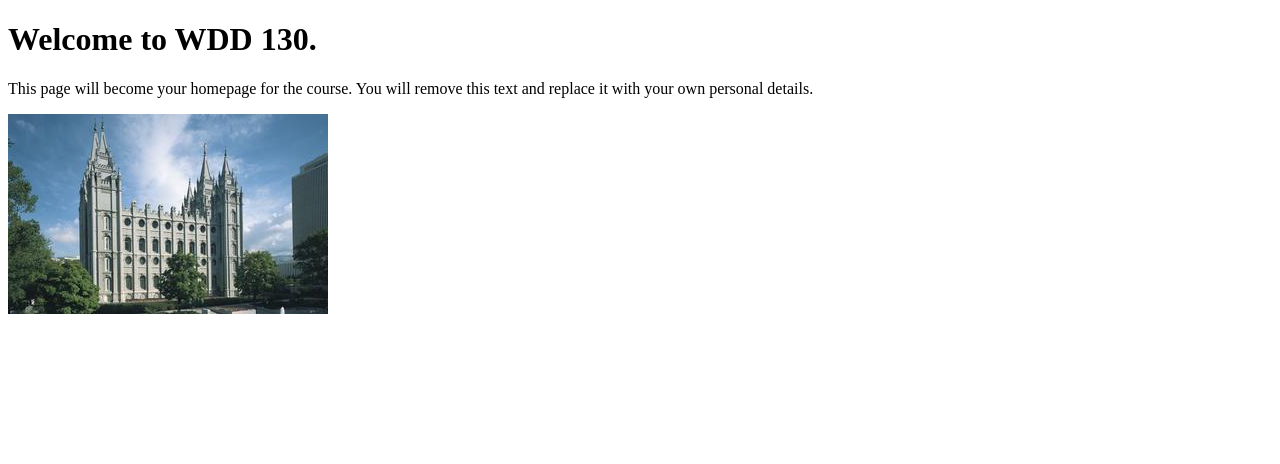
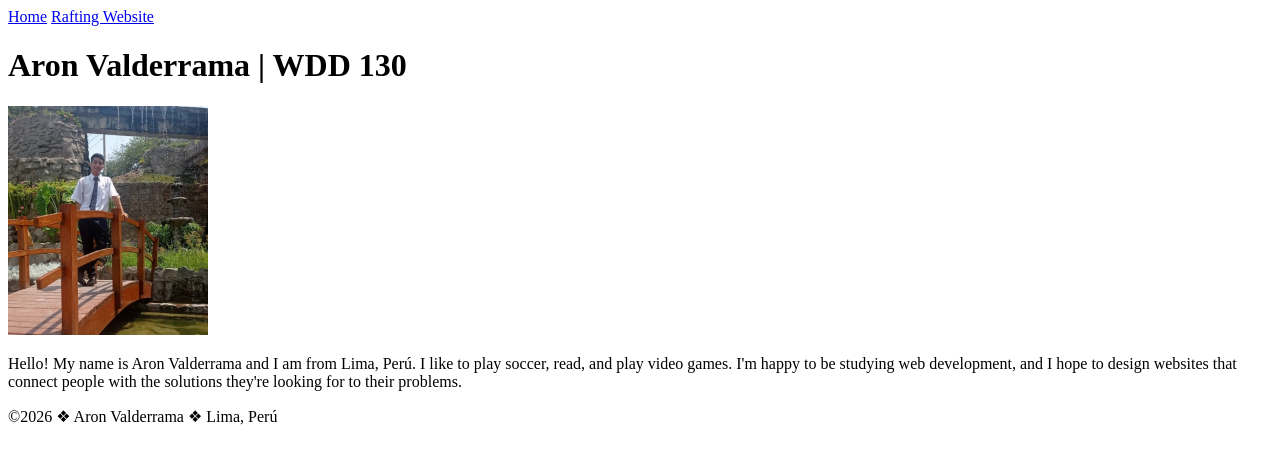
Before and after one commit to avalderrama07/wdd130, a plain HTML site: page index.html in a window 1280 px wide. Drawn offline with Linux system fonts and the light colour scheme.

Commit message:
Complete homepage html structure

```diff
--- a/index.html
+++ b/index.html
@@ -1,14 +1,30 @@
 <!DOCTYPE html>
 <html lang="en">
+
 <head>
     <meta charset="UTF-8">
     <meta name="viewport" content="width=device-width, initial-scale=1.0">
-    <title>WDD 130 | Personal Homepage</title>
+    <title>Aron Valderrama | WDD 130</title>
 </head>
+
 <body>
-    <h1>Welcome to WDD 130.</h1>
-    <p>This page will become your homepage for the course. You will remove this text and replace it with your own personal details.</p>
+    <header>
+        <nav>
+            <a href="#">Home</a>
+            <a href="wwr/">Rafting Website</a>
+        </nav>
+    </header>
+    <main>
+        <h1>Aron Valderrama | WDD 130</h1>
+        <img src="images/profile.jpg" alt="Hello, my name is Aron Valderrama." width="200">
+        <p>Hello! My name is Aron Valderrama and I am from Lima, Perú. I like to play soccer, read,
+            and play video games. I'm happy to be studying web development, and I hope to design
+            websites that connect people with the solutions they're looking for to their problems.
+        </p>
+    </main>
+    <footer>
+        <p>©2026 ❖ Aron Valderrama ❖ Lima, Perú</p>
+    </footer>
+</body>
 
-    <img src="images/salt-lake-temple.jpg" alt="The Salt Lake Temple.">
-</body>
 </html>
```
Also changed, not shown: images/profile.jpg (added).
